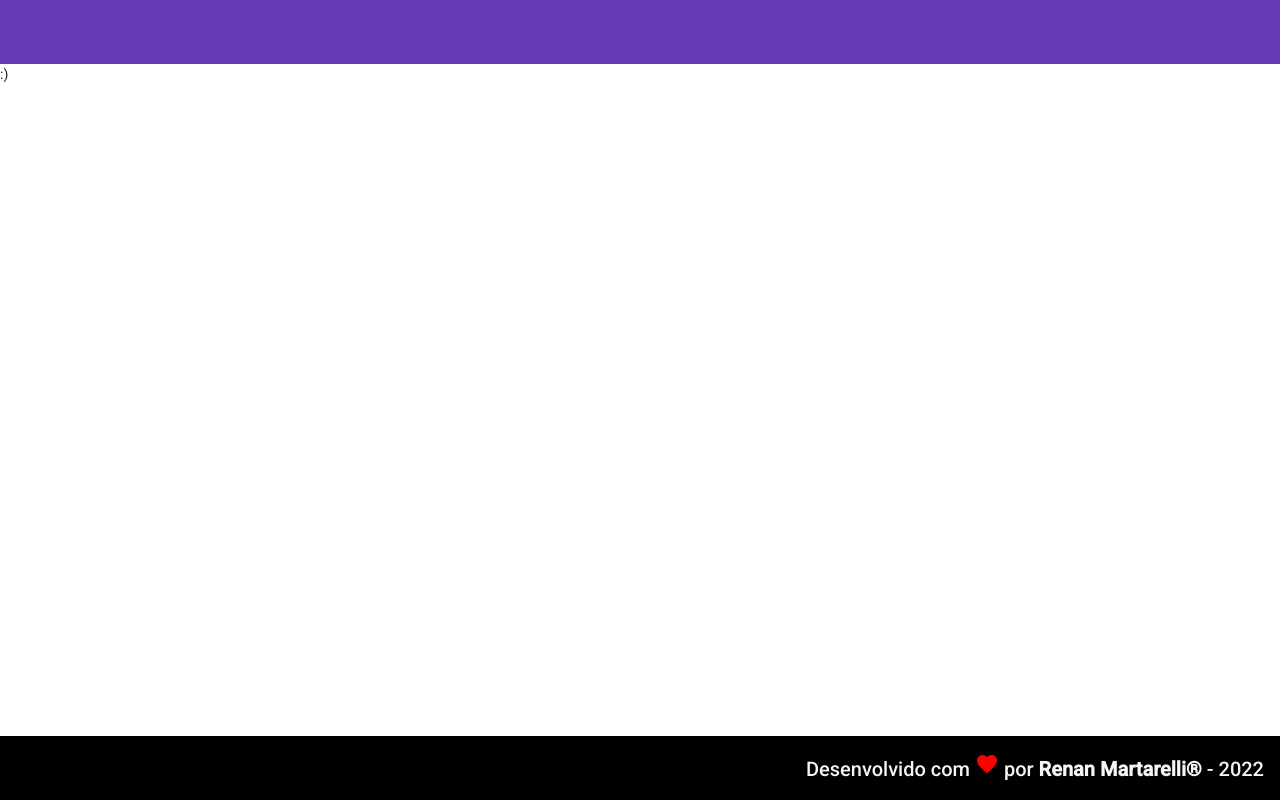
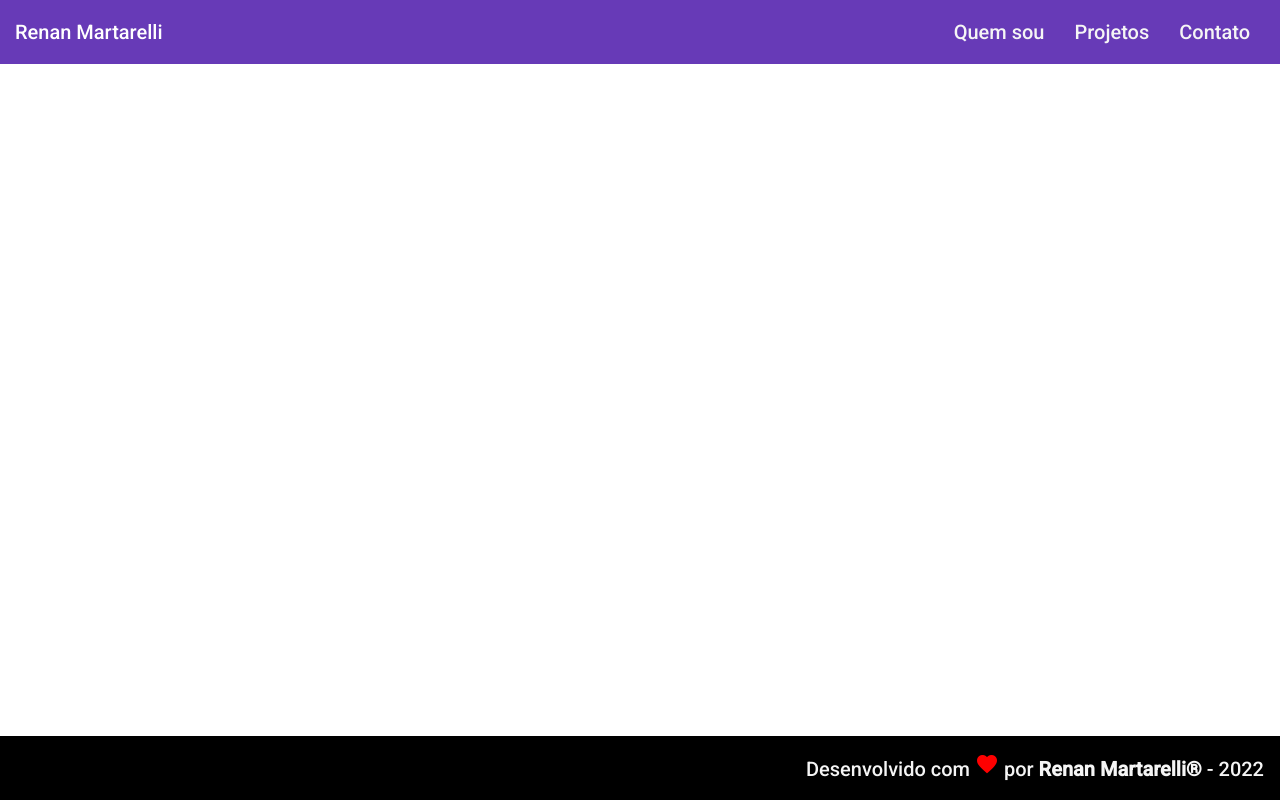
Before and after one commit to Martarelli/Angular-Martarelli, an Angular app: page / in a window 1280 px wide. Built offline with nearby package versions, Linux system fonts and the light colour scheme.

Commit message:
adicionado elementos a toolbar

```diff
--- a/package.json
+++ b/package.json
@@ -20,6 +20,7 @@
     "@angular/platform-browser": "~13.2.0",
     "@angular/platform-browser-dynamic": "~13.2.0",
     "@angular/router": "~13.2.0",
+    "@ng-bootstrap/ng-bootstrap": "^12.0.0",
     "@ngbmodule/material-carousel": "^0.7.2",
     "bootstrap": "^5.1.3",
     "rxjs": "~7.5.0",
--- a/src/app/views/home/home.component.html
+++ b/src/app/views/home/home.component.html
@@ -1 +1,19 @@
-<p>:)</p>
+
+  <ng-template ngbSlide>
+    <div class="picsum-img-wrapper">
+      <img src="assets/img-01.jpeg" alt="Angular Carousel 1">
+    </div>
+    <div class="carousel-caption">
+      <h3>Title Goes Here</h3>
+      <p>Lorem ipsum dolor sit amet, consectetur adipiscing elit.</p>
+    </div>
+  </ng-template>
+  <ng-template ngbSlide>
+    <div class="picsum-img-wrapper">
+      <img src="assets/img-02.jpeg" alt="Angular Carousel 2">
+    </div>
+    <div class="carousel-caption">
+      <h3>Title Goes Here</h3>
+      <p>Consectetur tortor volutpat pretium.</p>
+    </div>
+  </ng-template>
--- a/src/app/views/templates/header/header.component.css
+++ b/src/app/views/templates/header/header.component.css
@@ -0,0 +1,23 @@
+.header {
+  padding: 0;
+  margin: 0;
+  display: flex;
+  justify-content: space-between;
+}
+
+.title {
+  padding: 15px;
+}
+
+.links {
+  display: flex;
+  justify-content: flex-end;
+  padding: 15px;
+}
+
+.links > a {
+  padding: 0px 15px;
+  text-decoration: none;
+  color: whitesmoke;
+
+}
--- a/src/app/views/templates/header/header.component.html
+++ b/src/app/views/templates/header/header.component.html
@@ -1,5 +1,14 @@
-<mat-toolbar color="primary">
-  <a href="">
-    <mat-icon class="mat-18">ligature</mat-icon>
-  </a>
+<mat-toolbar color="primary" class="header">
+  <div class="title">
+    <span>Renan Martarelli</span>
+  </div>
+
+  <div class="links">
+    <a>Quem sou</a>
+
+    <a>Projetos</a>
+
+    <a>Contato</a>
+  </div>
+
 </mat-toolbar>
```
Also changed, not shown: 1 other file (tests, documents, lock files or other folders).
